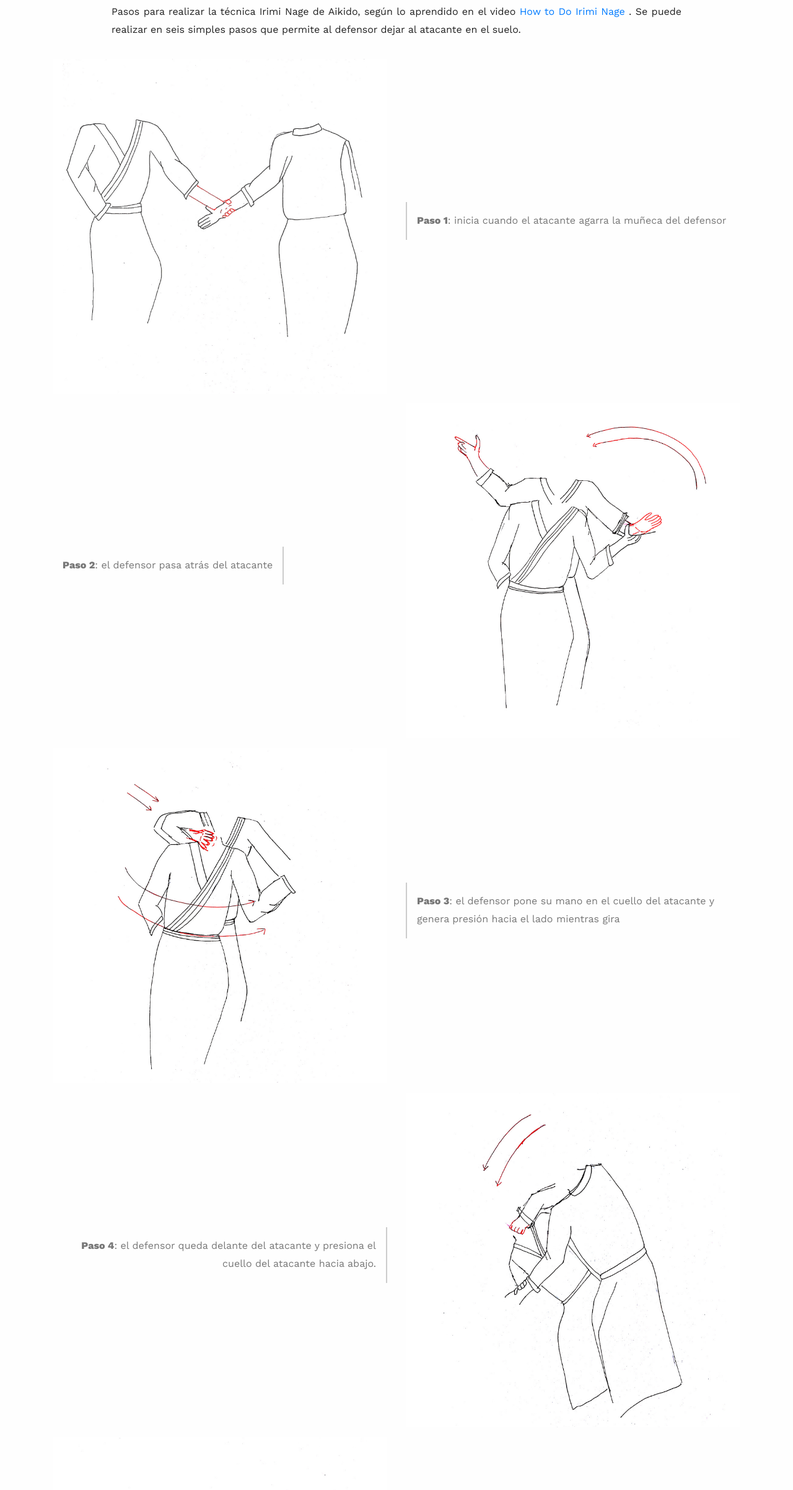
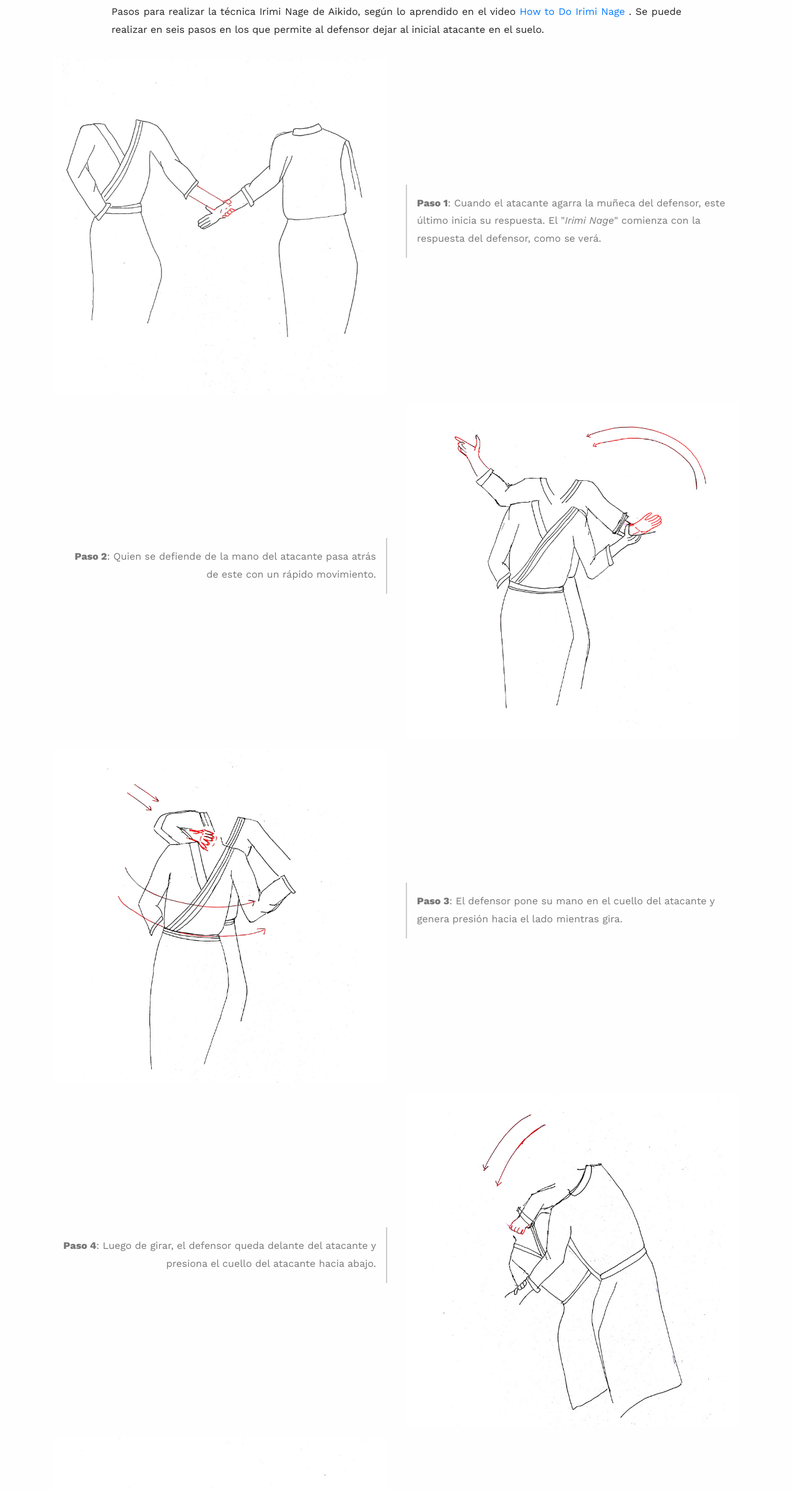
Before and after one commit to mfhernandez3/Clase4, a plain HTML site: page index.html in a window 1280 px wide. Shown: the part 140-2544 px from the top of the page at 62% size. Drawn offline with nearby package versions, Linux system fonts and the light colour scheme.

Commit message:
Add files via upload

```diff
--- a/index.html
+++ b/index.html
@@ -80,49 +80,49 @@
                 <div class="col-12 col-lg-10">
                     <h1 class="pt-4 text-left text-lg-center">Cómo realizar <i>Irimi Nage</i></h1>
                     <h5 class="pb-4 text-left text-lg-center">María Fernanda Hernández</h5>
-                    <p>Pasos para realizar la técnica Irimi Nage de Aikido, según lo aprendido en el video <a href="https://www.youtube.com/watch?v=KihiVy0in4E" target="_blank" title="How to Do Irimi Nage - YouTube"> How to Do Irimi Nage </a>. Se puede realizar en seis simples pasos que permite al defensor dejar al atacante en el suelo. </p>
+                    <p>Pasos para realizar la técnica Irimi Nage de Aikido, según lo aprendido en el video <a href="https://www.youtube.com/watch?v=KihiVy0in4E" target="_blank" title="How to Do Irimi Nage - YouTube"> How to Do Irimi Nage </a>. Se puede realizar en seis pasos en los que permite al defensor dejar al inicial atacante en el suelo. </p>
                 </div>
             </div>
             <!--Imagen 1-->
             <figure class="row flex-row">
                 <img src="img/1.png" class="img-fluid col-12 col-md-6" />
                 <figcaption class="d-flex align-items-center col-12 col-md-6">
-                    <p><b>Paso 1</b>: inicia cuando el atacante agarra la muñeca del defensor</p>
+                    <p><b>Paso 1</b>: Cuando el atacante agarra la muñeca del defensor, este último inicia su respuesta. El "<i>Irimi Nage</i>" comienza con la respuesta del defensor, como se verá. </p>
                 </figcaption>
             </figure>
             <!--Imagen 2-->
             <figure class="row flex-row">
                 <img src="img/2.png" class="img-fluid col-12 col-md-6 order-md-2" />
                 <figcaption class="d-flex align-items-center col-12 col-md-6 order-md-1">
-                    <p><b>Paso 2</b>: el defensor pasa atrás del atacante</p>
+                    <p><b>Paso 2</b>: Quien se defiende de la mano del atacante pasa atrás de este con un rápido movimiento.</p>
                 </figcaption>
             </figure>
             <!--Imagen 3-->
             <figure class="row flex-row">
                 <img src="img/3.png" class="img-fluid col-12 col-md-6" />
                 <figcaption class="d-flex align-items-center col-12 col-md-6">
-                    <p><b>Paso 3</b>: el defensor pone su mano en el cuello del atacante y genera presión hacia el lado mientras gira</p>
+                    <p><b>Paso 3</b>: El defensor pone su mano en el cuello del atacante y genera presión hacia el lado mientras gira.</p>
                 </figcaption>
             </figure>
             <!--Imagen 4-->
             <figure class="row flex-row">
                 <img src="img/4.png" class="img-fluid col-12 col-md-6 order-md-2" />
                 <figcaption class="d-flex align-items-center col-12 col-md-6 order-md-1">
-                    <p><b>Paso 4</b>: el defensor queda delante del atacante y presiona el cuello del atacante hacia abajo.</p>
+                    <p><b>Paso 4</b>: Luego de girar, el defensor queda delante del atacante y presiona el cuello del atacante hacia abajo.</p>
                 </figcaption>
             </figure>
             <!--Imagen 5-->
             <figure class="row flex-row">
                 <img src="img/5.png" class="img-fluid col-12 col-md-6" />
                 <figcaption class="d-flex align-items-center col-12 col-md-6">
-                    <p><b>Paso 5</b>: el defensor estira su otro brazo hacia el cuello del atacante y genera presión hacia atrás. </p>
+                    <p><b>Paso 5</b>: El defensor estira su otro brazo y lo sube hacia el cuello del atacante, mientras genera presión hacia atrás. </p>
                 </figcaption>
             </figure>
             <!--Imagen 6-->
             <figure class="row flex-row">
                 <img src="img/6.png" class="img-fluid col-12 col-md-6" />
                 <figcaption class="d-flex align-items-center col-12 col-md-6">
-                    <p><b>Paso 6</b>: luego de girar con la ayuda del brazo, el defensor bota al suelo al atacante.</p>
+                    <p><b>Paso 6</b>: Luego de girar con la ayuda del brazo, el defensor bota al suelo al atacante.</p>
                 </figcaption>
             </figure>
 
```
